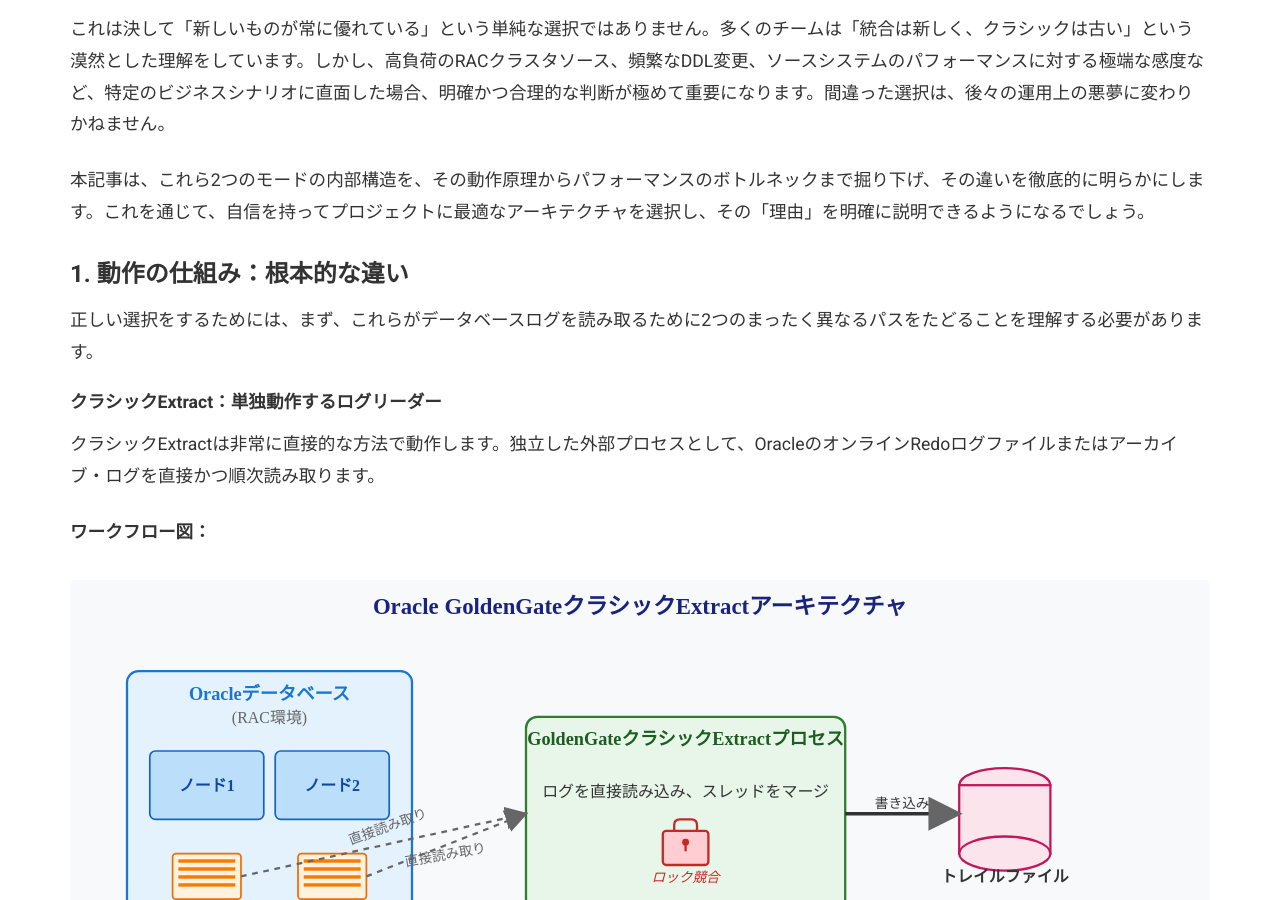
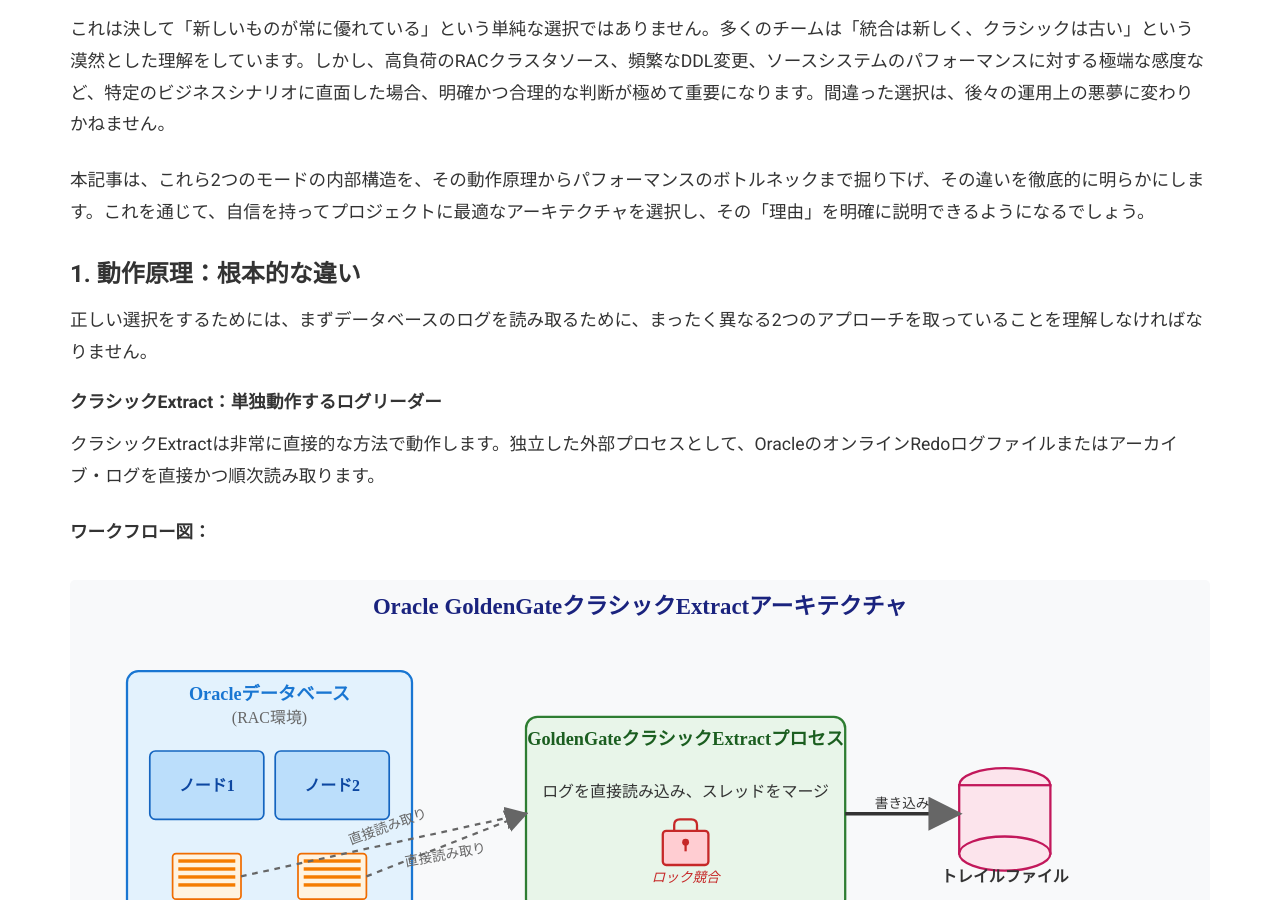
Before and after one commit to goodwaysIT/ja, a Jekyll site: the page built from _posts/2025-07-07-oracle-goldengate-classic-vs-integrated-extract.md, in a window 1280 px wide and 900 px high, scrolled down 388 px. Built offline with Jekyll 4.4.1, drawn with Linux system fonts in a browser that asks for light colours; some of the changed text lies outside the part shown.

Commit message:
Update 2025-07-07-oracle-goldengate-classic-vs-integrated-extract.md

```diff
--- a/_posts/2025-07-07-oracle-goldengate-classic-vs-integrated-extract.md
+++ b/_posts/2025-07-07-oracle-goldengate-classic-vs-integrated-extract.md
@@ -15,9 +15,9 @@ Oracle GoldenGate (OGG) プロジェクトで12年以上の経験を持つデー
 
 本記事は、これら2つのモードの内部構造を、その動作原理からパフォーマンスのボトルネックまで掘り下げ、その違いを徹底的に明らかにします。これを通じて、自信を持ってプロジェクトに最適なアーキテクチャを選択し、その「理由」を明確に説明できるようになるでしょう。
 
-### 1. 動作の仕組み：根本的な違い
+### 1. 動作原理：根本的な違い
 
-正しい選択をするためには、まず、これらがデータベースログを読み取るために2つのまったく異なるパスをたどることを理解する必要があります。
+正しい選択をするためには、まずデータベースのログを読み取るために、まったく異なる2つのアプローチを取っていることを理解しなければなりません。
 
 #### クラシックExtract：単独動作するログリーダー
 
```
Also changed, not shown: other parts of _posts/2025-07-07-oracle-goldengate-classic-vs-integrated-extract.md (+2 -2 lines).
